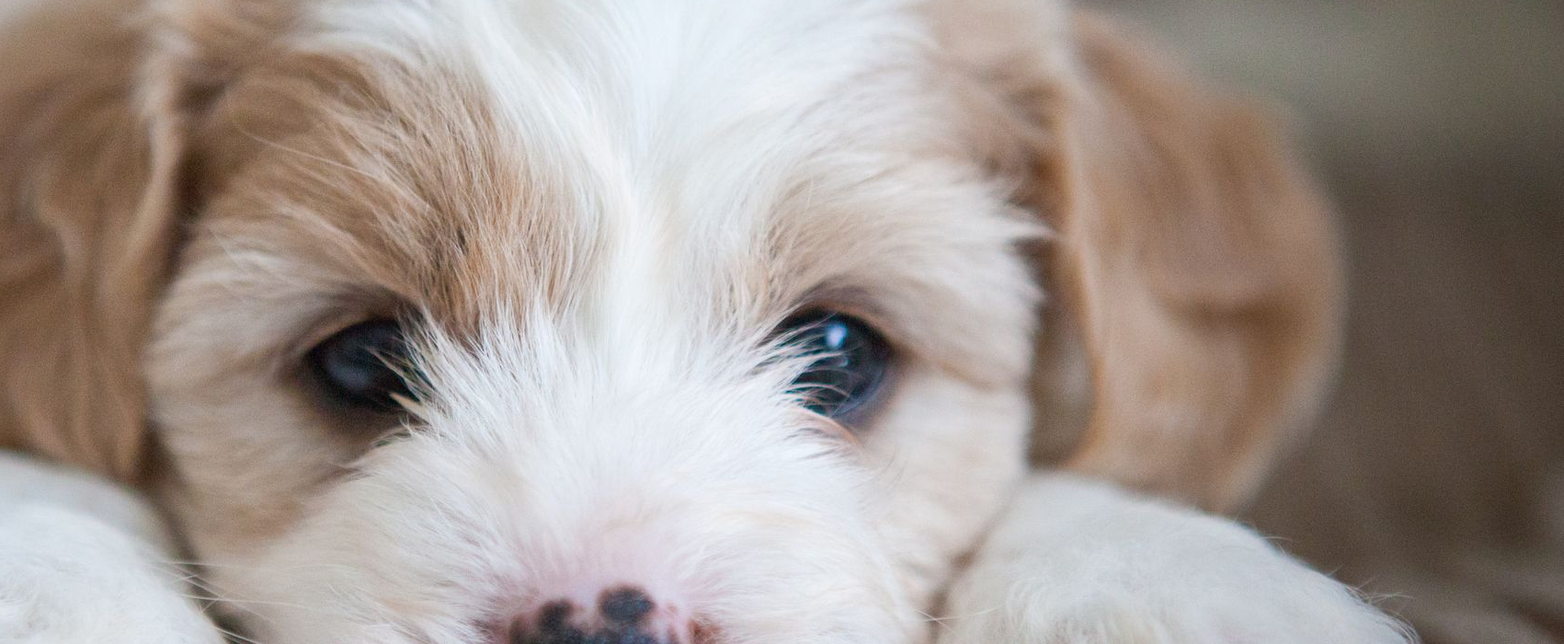
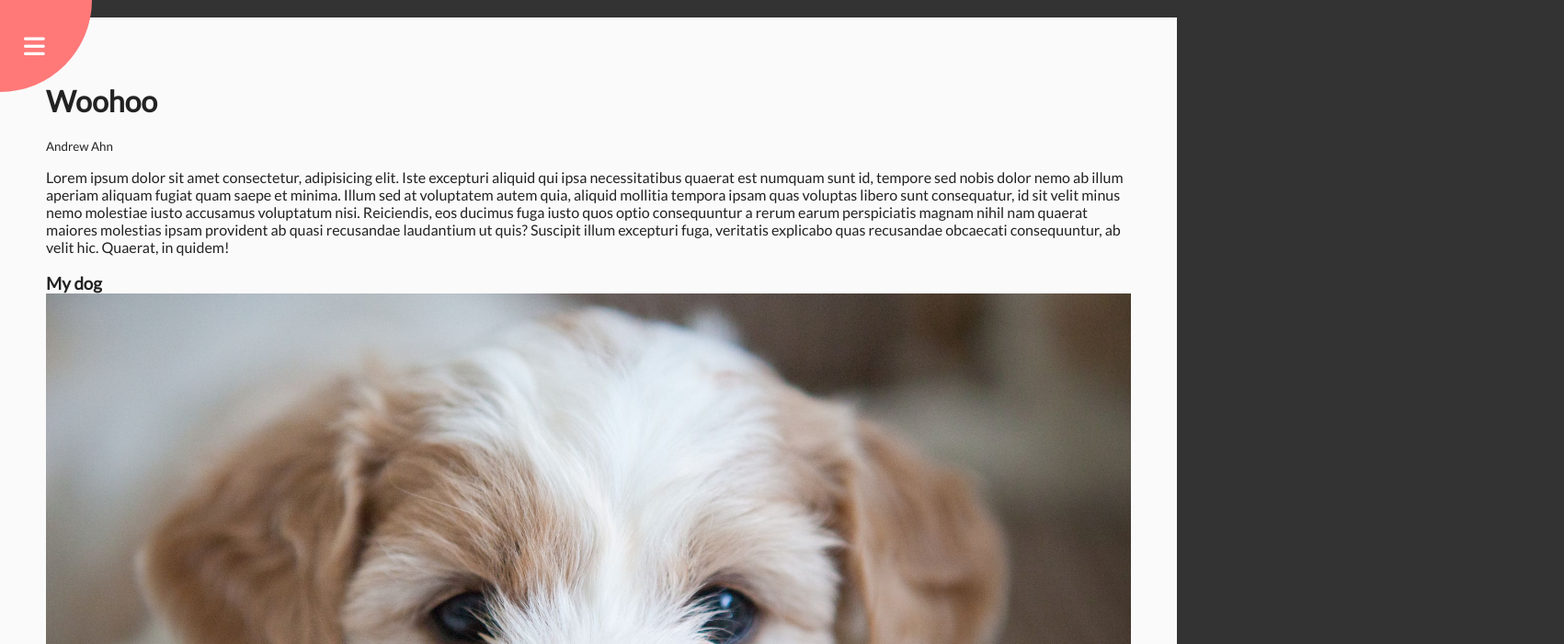
Before and after one commit to ANDREWAHN-UK/50-Projects-Project-3, a plain HTML site: page index.html in a window 1280 px wide. Shown: the top 700 px of the page at 92% size, 1701 px wide, since content can reach past the window. Drawn offline with Linux system fonts and the light colour scheme.

Commit message:
style.css - added initial styling for elements

```diff
--- a/assets/style.css
+++ b/assets/style.css
@@ -1,19 +1,71 @@
-@import url('https://fonts.googleapis.com/css2?family=Roboto:wght@400;700&display=swap');
+@import url('https://fonts.googleapis.com/css2?family=Lato&display=swap');
 
 * {
     box-sizing: border-box;
 }
 
 body{
-    font-family: 'Roboto', sans-serif;
+    font-family: 'Lato', sans-serif;
+    background-color: #333;
+    color: #222;
     margin: 0;
-    display: flex;
-    /* puts items into a column */
-    flex-direction: column;
-    /* below centres the colum horizontally, i.e. left and right */
-    align-items: center;
-    /* below centres the column vertically, i.e. top and bottom */
-    justify-content: center;
-    /* justify-content: center neds a height to work */
-    height: 100vh;
+    overflow-x: hidden;
 }
+
+.container{
+    background-color: #fafafa ;
+    transform-origin: top left;
+    transition: transform 0.5s linear;
+    width: 100vw;
+    min-height: 100vh;
+    padding: 50px;
+}
+
+.container.show-nav{
+    transform: rotate(-20deg);
+}
+
+.circle-container{
+    position: fixed;
+    top: -100px;
+    left: -100px;
+}
+
+.circle{
+    background-color: #ff7979 ;
+    height: 200px;
+    width: 200px;
+    border-radius: 50%;
+    position: relative;
+    transition: transform 0.5s linear;
+}
+
+.circle button{
+    position: absolute;
+    top: 50%;
+    left: 50%;
+    height: 100px;
+    background: transparent;
+    border: 0;
+    font-size: 26px;
+    color: white;
+    cursor: pointer;
+}
+
+.circle button:focus{
+    outline: none;
+}
+
+.circle button#open{
+    left: 60%;
+}
+
+.circle button#close{
+    top: 60%;
+    transform: rotate(90deg);
+    transform-origin: top left;
+}
+
+.content img{
+    max-width: 100%;
+}
```
